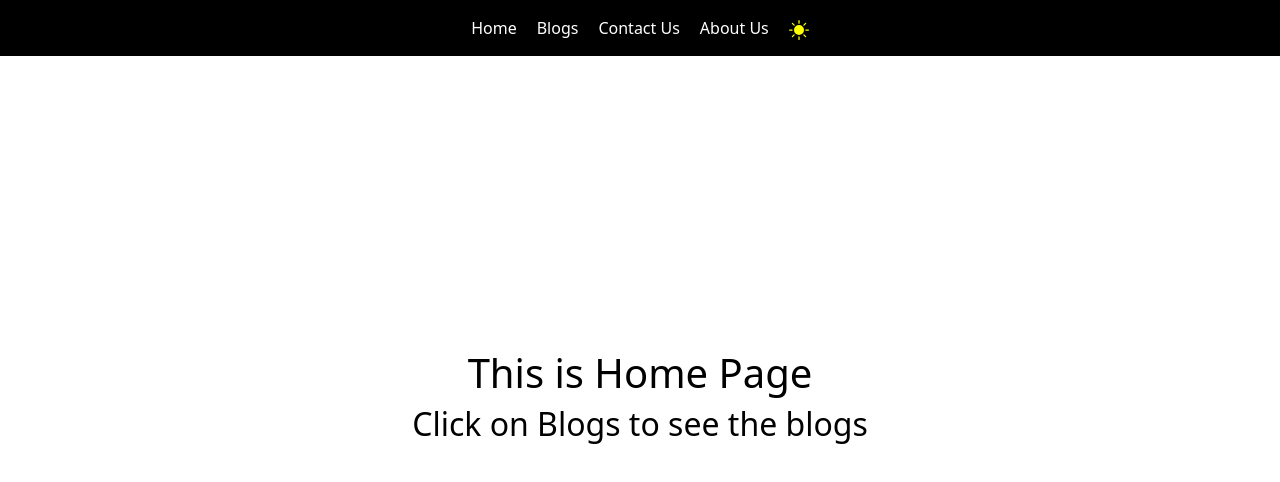
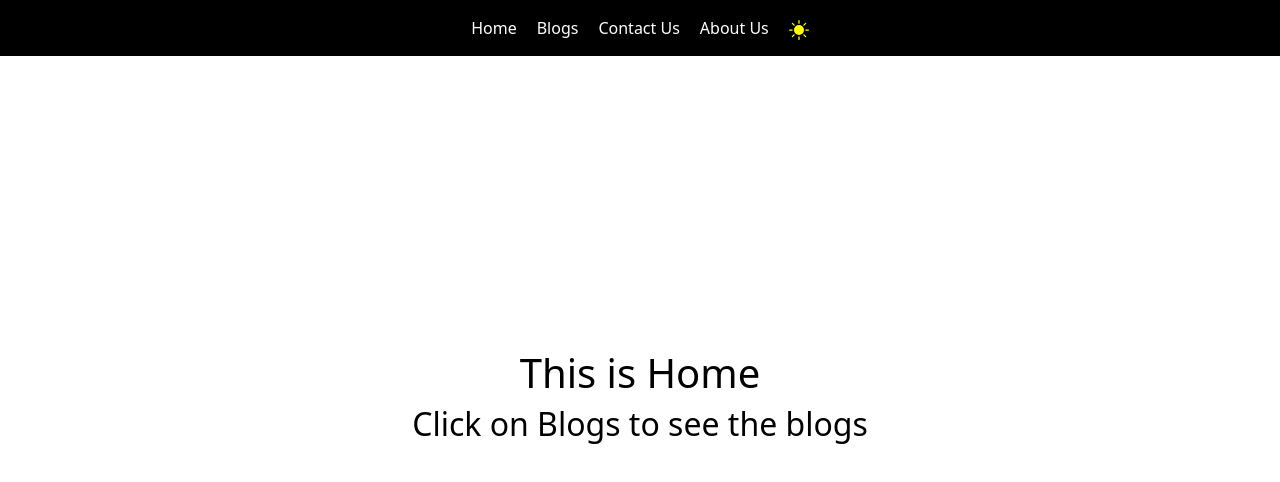
Before and after one commit to Rohitdhende/first-next-js-website, a Next.js app: page / in a window 1280 px wide. Shown: the top 482 px of the page. Built offline with nearby package versions, Linux system fonts and the light colour scheme.

Commit message:
minor changes in home page

```diff
--- a/pages/index.js
+++ b/pages/index.js
@@ -22,7 +22,7 @@ const Home = () => {
             : "darkMode darkModeColor"
         } parentFlex `}
       >
-        <h1>This is Home Page </h1>
+        <h1>This is Home </h1>
 
         <h2>Click on Blogs to see the blogs</h2>
       </div>
```
